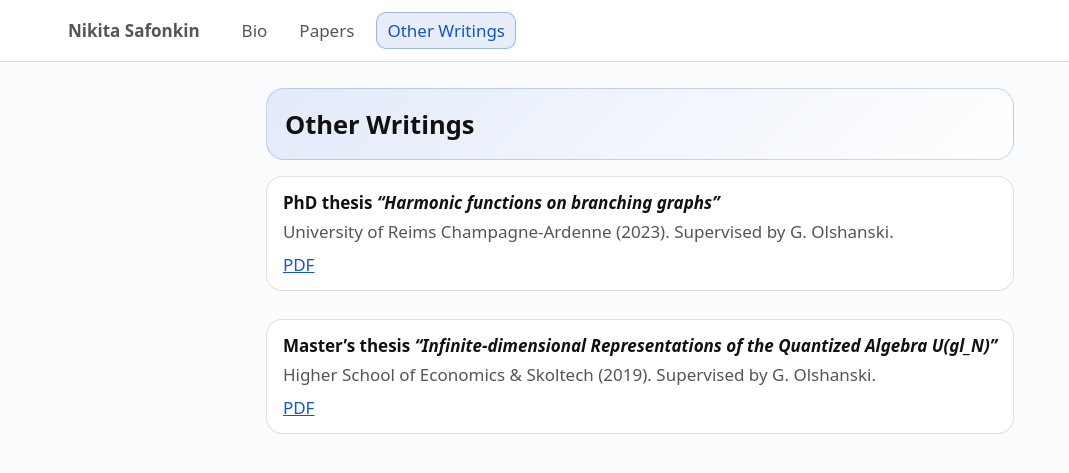
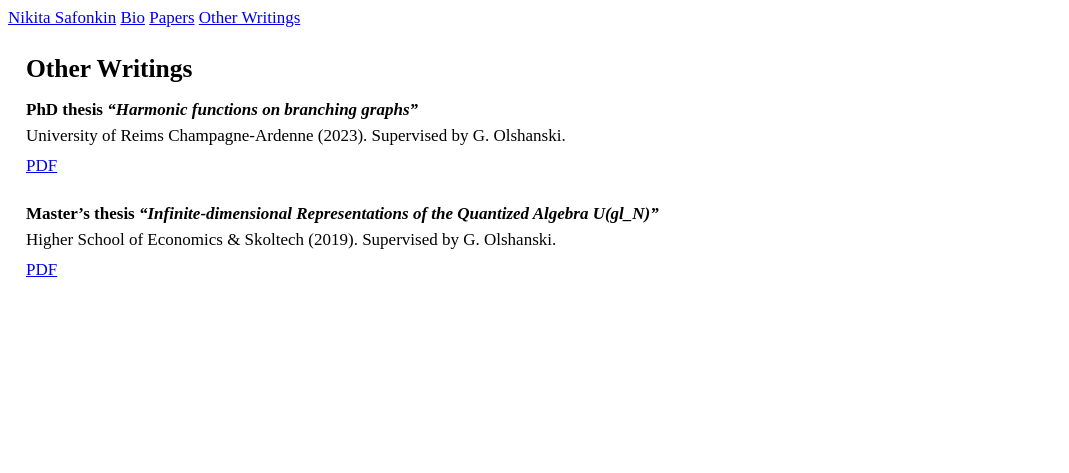
Before and after one commit to n-safonkin/n-safonkin.github.io, a Jekyll site: the page built from other_writings.html, in a window 1280 px wide. Shown: the top 473 px of the page, without its empty margins (0-1069 px from the left). Built offline with Jekyll 4.4.1, drawn with Linux system fonts in a browser that asks for light colours.

Commit message:
Update default.html

```diff
--- a/_layouts/default.html
+++ b/_layouts/default.html
@@ -3,33 +3,47 @@
 <head>
   <meta charset="utf-8"/>
   <meta name="viewport" content="width=device-width,initial-scale=1"/>
-
-  <title>{% if page.title %}{{ page.title }}{% else %}{{ site.title }}{% endif %}</title>
-
-  <link rel="stylesheet" href="{{ '/assets/style.css' | relative_url }}"/>
+  <title>{{ page.title }}</title>
 
   {% if page.extra_css %}
     {% for css in page.extra_css %}
-      <link rel="stylesheet" href="{{ css | relative_url }}"/>
+      <link rel="stylesheet" href="{{ css | relative_url }}">
     {% endfor %}
   {% endif %}
 
   {% if page.mathjax %}
-    {% include mathjax.html %}
+    <script>
+      window.MathJax = { tex: { macros: { Bbbk: "{\\mathbb{k}}" } } };
+    </script>
+    <script id="MathJax-script" async
+      src="https://cdn.jsdelivr.net/npm/mathjax@3/es5/tex-mml-chtml.js"></script>
   {% endif %}
 </head>
 
 <body>
-  {% include nav.html %}
+  <header class="topbar">
+    <nav class="nav">
+      <a class="brand" href="{{ '/' | relative_url }}">Nikita Safonkin</a>
+
+      <a class="{% if page.url == '/' or page.url == '/index.html' %}active{% endif %}"
+         href="{{ '/' | relative_url }}">Bio</a>
+
+      <a class="{% if page.url == '/papers.html' %}active{% endif %}"
+         href="{{ '/papers.html' | relative_url }}">Papers</a>
+
+      <a class="{% if page.url == '/other_writings.html' %}active{% endif %}"
+         href="{{ '/other_writings.html' | relative_url }}">Other Writings</a>
+    </nav>
+  </header>
 
   <main class="wrap">
     {{ content }}
   </main>
 
   {% if page.show_footer %}
-    <div class="wrap">
-      {% include footer.html %}
-    </div>
+    <footer class="site-footer">
+      Last updated: {{ site.time | date: "%B %Y" }}
+    </footer>
   {% endif %}
 
   {% if page.extra_js %}
```
